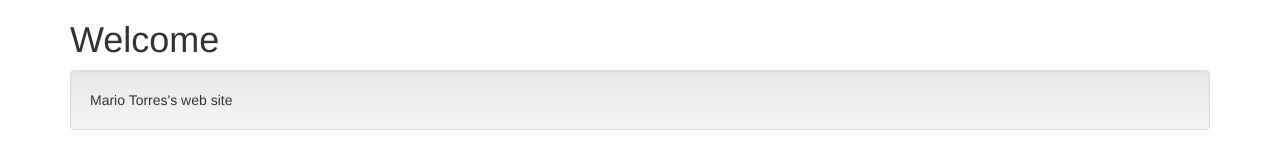
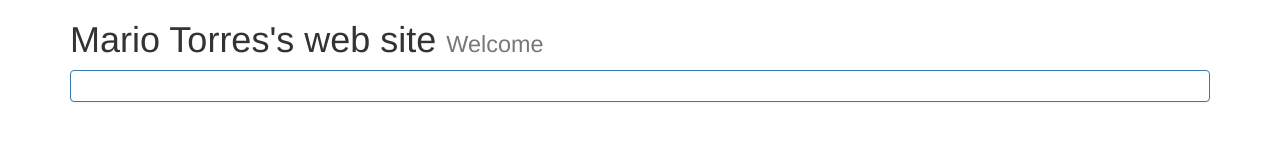
Before and after one commit to mario291187/mario291187.github.io, a plain HTML site: page index.html in a window 1280 px wide. Drawn offline with nearby package versions, Linux system fonts and the light colour scheme.

Commit message:
home page

```diff
--- a/index.html
+++ b/index.html
@@ -12,9 +12,11 @@
 </head>
 <body>
 <div class="container">
-<h1>Welcome</h1>
-    <div class="well">
-        Mario Torres's web site
+<h1>Mario Torres's web site <small>Welcome</small></h1>
+    <div class="panel panel-primary">
+        <div class="panel-body">
+
+        </div>
     </div>
     </div>
 
```
